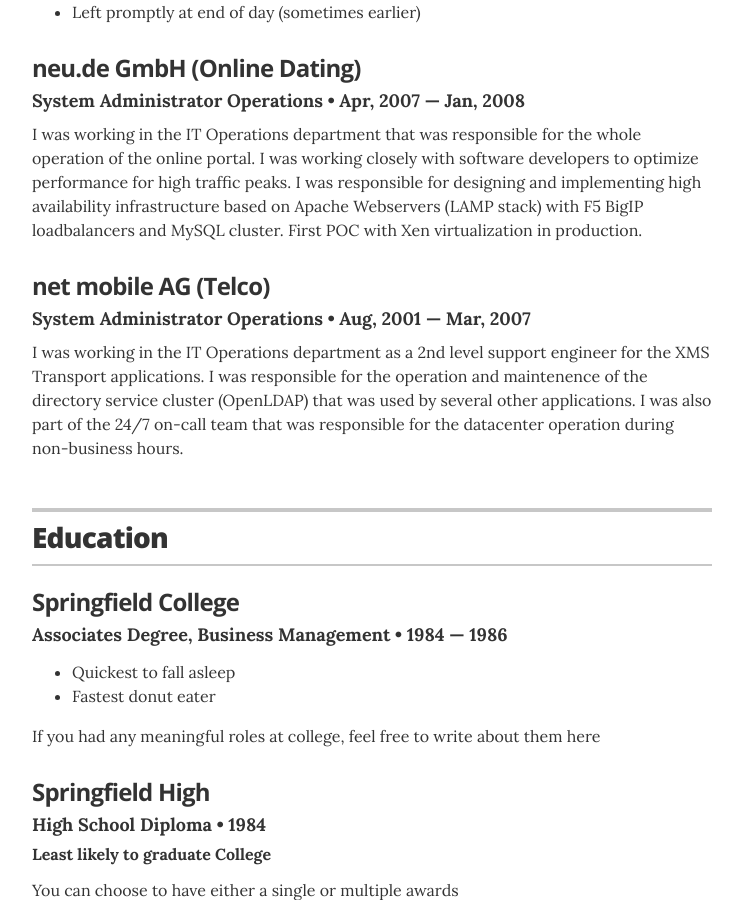
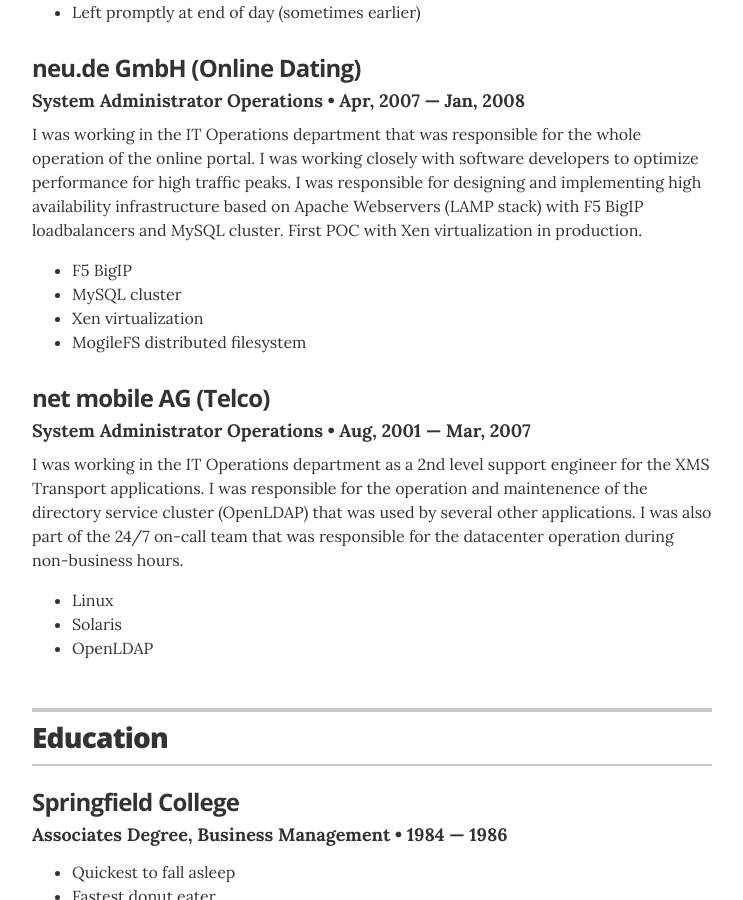
Before and after one commit to lostops/lostops.github.io, a Jekyll site: the page built from index.html, in a window 1280 px wide and 900 px high, scrolled down 801 px. Shown: the whole window, without its empty margins (268-1011 px from the left). Built offline with Jekyll 4.4.1, drawn with Linux system fonts in a browser that asks for light colours.

Commit message:
Update experience.yml

```diff
--- a/_data/experience.yml
+++ b/_data/experience.yml
@@ -9,11 +9,11 @@
 - company: neu.de GmbH (Online Dating)
   position: System Administrator Operations
   duration:  Apr, 2007 &mdash; Jan, 2008
-  summary: I was working in the IT Operations department that was responsible for the whole operation of the online portal. I was working closely with software developers to optimize performance for high traffic peaks. I was responsible for designing and implementing high availability infrastructure based on Apache Webservers (LAMP stack) with F5 BigIP loadbalancers and MySQL cluster. First POC with Xen virtualization in production.
+  summary: I was working in the IT Operations department that was responsible for the whole operation of the online portal. I was working closely with software developers to optimize performance for high traffic peaks. I was responsible for designing and implementing high availability infrastructure based on Apache Webservers (LAMP stack) with F5 BigIP loadbalancers and MySQL cluster. First POC with Xen virtualization in production. <ul class="resume-item-list"><li>F5 BigIP</li><li>MySQL cluster</li><li>Xen virtualization</li><li>MogileFS distributed filesystem</li></ul>
 
 
 # net-m System Administrator Operations
 - company: net mobile AG (Telco)
   position: System Administrator Operations
   duration:   Aug, 2001  &mdash; Mar, 2007
-  summary: I was working in the IT Operations department as a 2nd level support engineer for the XMS Transport applications. I was responsible for the operation and maintenence of the directory service cluster (OpenLDAP) that was used by several other applications. I was also part of the 24/7 on-call team that was responsible for the datacenter operation during non-business hours.
+  summary: I was working in the IT Operations department as a 2nd level support engineer for the XMS Transport applications. I was responsible for the operation and maintenence of the directory service cluster (OpenLDAP) that was used by several other applications. I was also part of the 24/7 on-call team that was responsible for the datacenter operation during non-business hours. <ul class="resume-item-list"><li>Linux</li><li>Solaris</li><li>OpenLDAP</li></ul>
```
